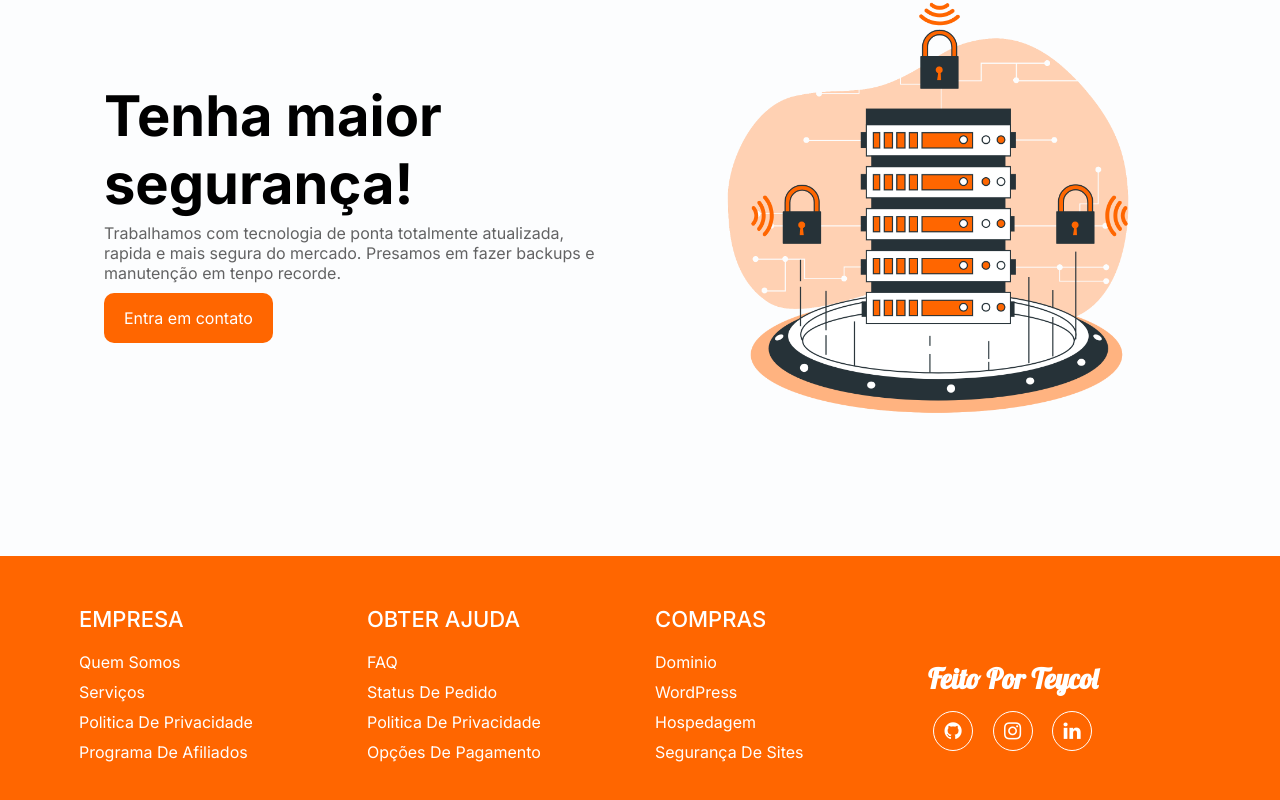
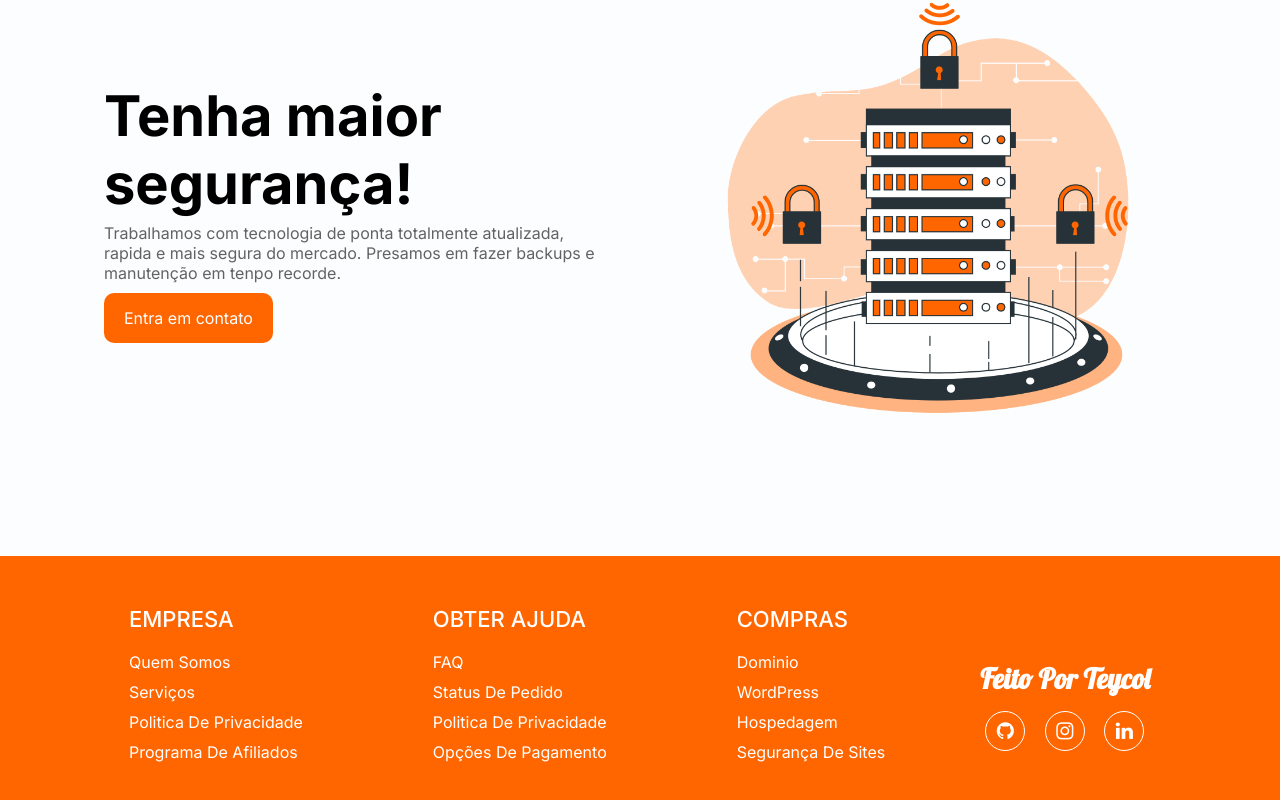
Before and after one commit to Teycol/site-kiston-host, a plain HTML site: page index.html in a window 1280 px wide. Shown: the part 3399-4199 px from the top of the page. Drawn offline with Linux system fonts and the light colour scheme.

Commit message:
atualização para correção do rodapé (footer)

```diff
--- a/css/style.css
+++ b/css/style.css
@@ -264,8 +264,8 @@ nav .fechar-menu{
 }
 
 .footer .elemento-footer{
-    width: 25%;
-    padding: 0 15px;
+
+    padding: 0 65px;
 
 }
 
@@ -274,7 +274,6 @@ nav .fechar-menu{
     color: white;
     margin-bottom: 20px;
     font-weight: 500;
-    position: relative;
     text-transform: uppercase;
 }
 
@@ -286,6 +285,7 @@ nav .fechar-menu{
     margin: 10px 0;
 }
 
+
 .elemento-footer a{
     font-size: 16px;
     text-transform: capitalize;
@@ -296,14 +296,14 @@ nav .fechar-menu{
 }
 
 .elemento-footer a:hover{
-    padding-left: 10px;
+    padding-top: 10px;
     color: #cecdcd;
 }
 
 .footer .assinatura h4{
+
     font-size: 28px;
     color: white;
-    position: relative;
     justify-content: space-between;
     font-family: 'Lobster', cursive;
 
@@ -311,6 +311,7 @@ nav .fechar-menu{
 
 .assinatura{
     margin-top: 55px;
+    margin-left: 30px;
 
 }
 
@@ -570,6 +571,7 @@ nav .fechar-menu{
         right: 28px;
     }
 }
+
     /*fim Menu Mobile*/
 
 @media(max-width:1080px){
@@ -685,7 +687,7 @@ nav .fechar-menu{
 
 /*teste footer*/
 
-@media (max-width:800px) {
+@media (max-width:1078px) {
 
     .elemento-footer{
         width: 50%;
@@ -694,8 +696,15 @@ nav .fechar-menu{
 
 }
 
-@media (max-width:600px) {
+@media (max-width:687px) {
     .elemento-footer{
         width: 100%;
     }
 }
+
+@media (max-width:1178px){
+
+    .assinatura{
+        margin-left: 60px;
+    }
+}
```
